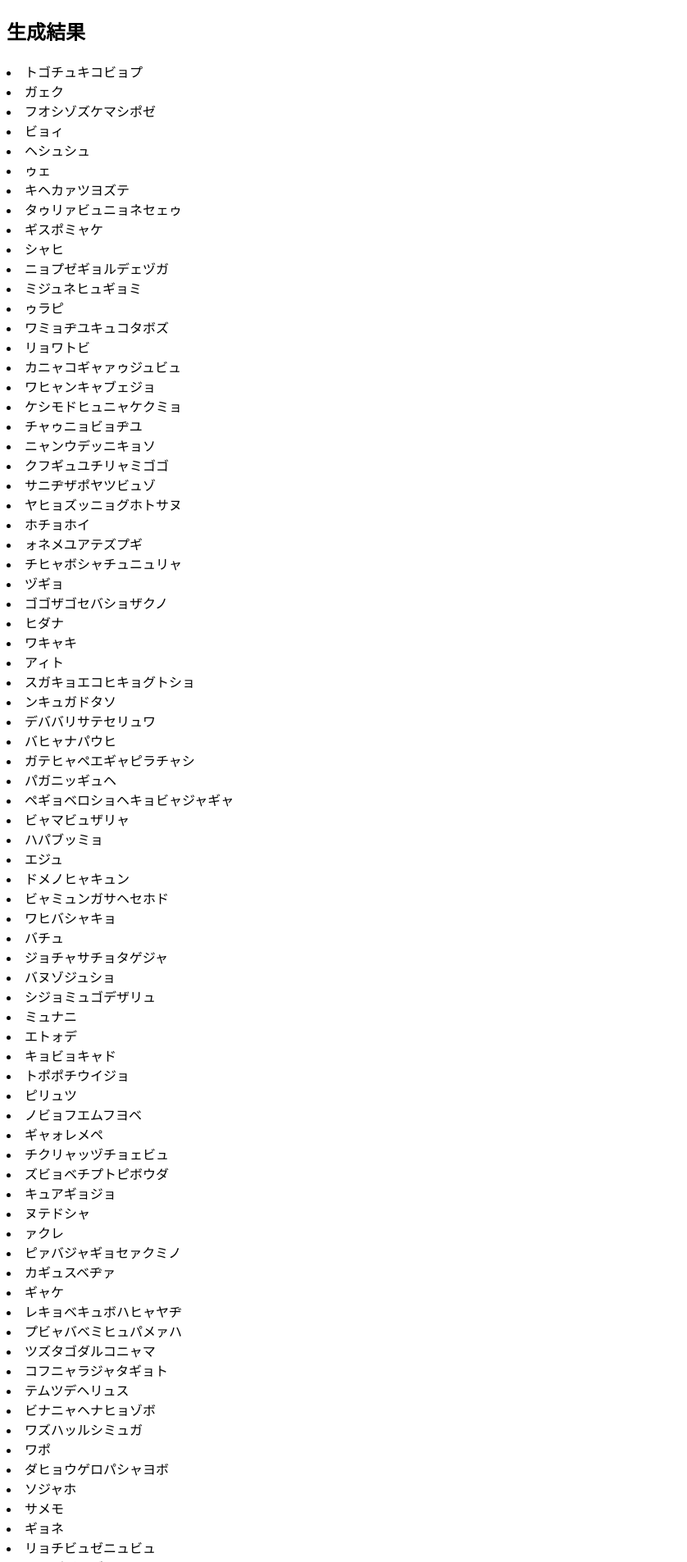
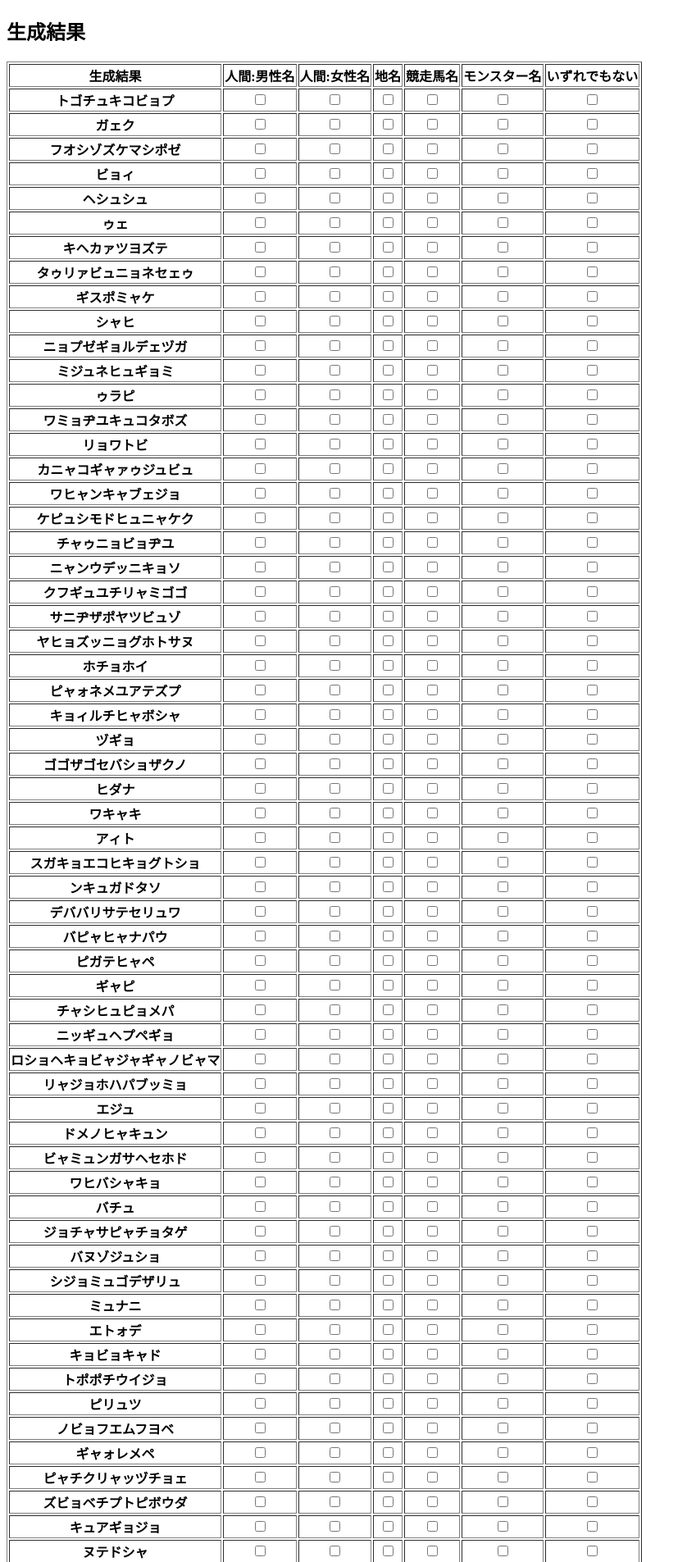
Before and after one commit to shinjinhakase/elephant, a Flask app: page / in a window 1280 px wide. Shown: the top 1905 px of the page at 82% size, without its empty margins (0-838 px from the left). Run offline with Flask 3, Linux system fonts and the light colour scheme; lists and menus that the app fills with data are empty.

Commit message:
テーブルを表示する

```diff
--- a/generator.py
+++ b/generator.py
@@ -28,7 +28,8 @@
             "リャ", "リュ", "リョ",
             "ギャ", "ギュ", "ギョ",
             "ジャ", "ジュ", "ジョ",
-            "ビャ", "ビュ", "ビョ"
+            "ビャ", "ビュ", "ビョ",
+            "ピャ", "ピュ", "ピョ"
         ]
 
     def generate(self):
--- a/templates/index.html
+++ b/templates/index.html
@@ -9,22 +9,48 @@
 
     <h2>生成結果</h2>
 
-    {% for result in results %}
-        <li>{{ result }}</li>
-    {% endfor %}
-
     <form action="/submit" method="post">
-        <input type="checkbox" id="apple" name="fruit" value="apple">
-        <label for="apple">りんご</label><br>
-
-        <input type="checkbox" id="orange" name="fruit" value="orange">
-        <label for="orange">オレンジ</label><br>
-
-        <input type="checkbox" id="banana" name="fruit" value="banana">
-        <label for="banana">バナナ</label><br>
-
+        <table border="1">
+            <thead>
+            <tr>
+                <th>
+                    生成結果
+                </th>
+                <th>
+                    人間:男性名
+                </th>
+                <th>
+                    人間:女性名
+                </th>
+                <th>
+                    地名
+                </th>
+                <th>
+                    競走馬名
+                </th>
+                <th>
+                    モンスター名
+                </th>
+                <th>
+                    いずれでもない
+                </th>
+            </tr>
+        </thead>
+            <tbody>
+                {% for result in results %}
+                    <tr>
+                        <th>{{ result }}</th>
+                        <th><input type="checkbox" id="{{ result }}" name="aaaa" value="male"></th>
+                        <th><input type="checkbox" id="{{ result }}" name="aaaa" value="female"></th>
+                        <th><input type="checkbox" id="{{ result }}" name="aaaa" value="land"></th>
+                        <th><input type="checkbox" id="{{ result }}" name="aaaa" value="horse"></th>
+                        <th><input type="checkbox" id="{{ result }}" name="aaaa" value="monster"></th>
+                        <th><input type="checkbox" id="{{ result }}" name="aaaa" value="none"></th>
+                    </tr>
+                {% endfor %}
+            </tbody>
+        </table>
         <input type="submit" value="送信">
     </form>
-
 </body>
 </html>
```
